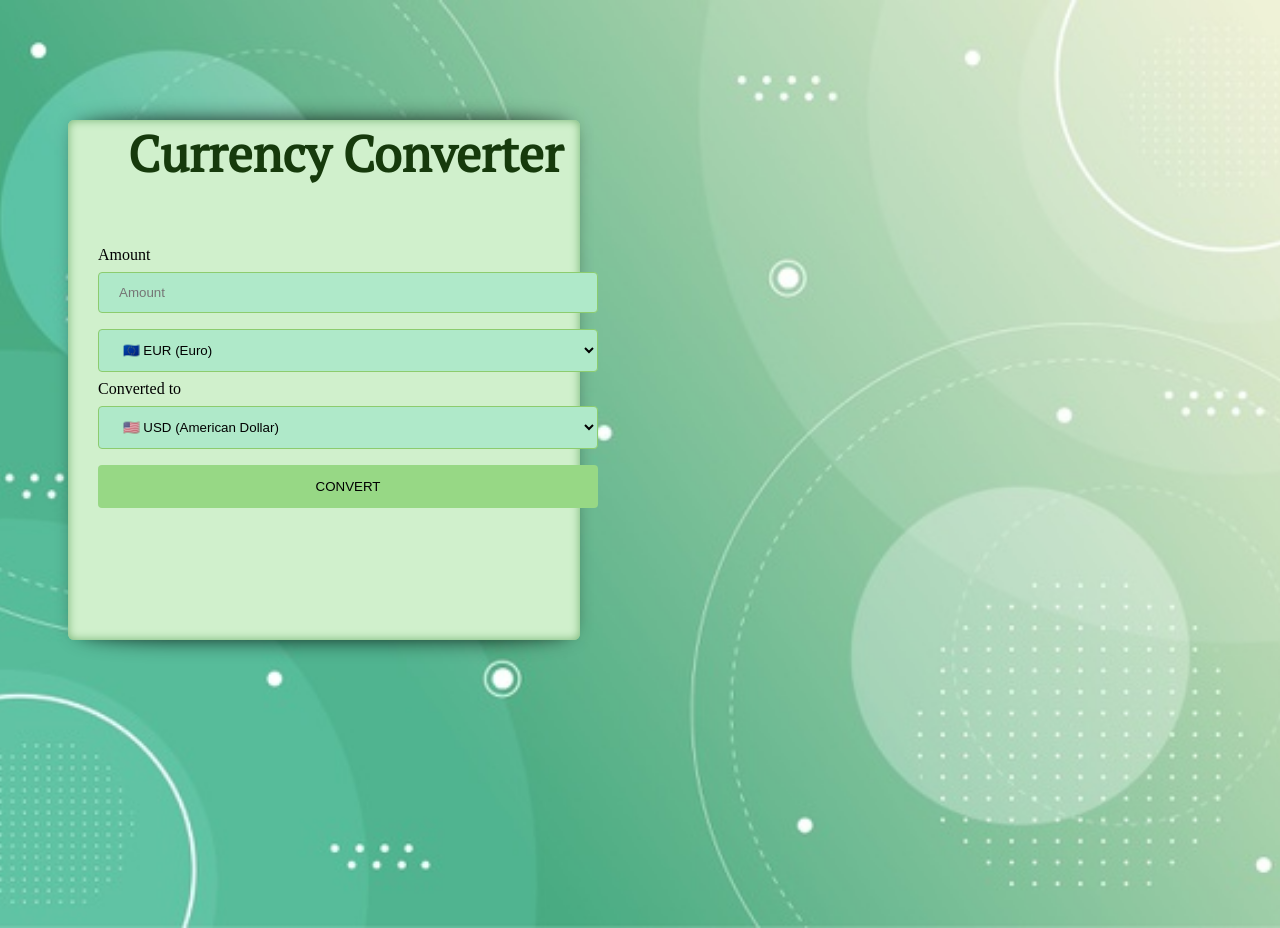
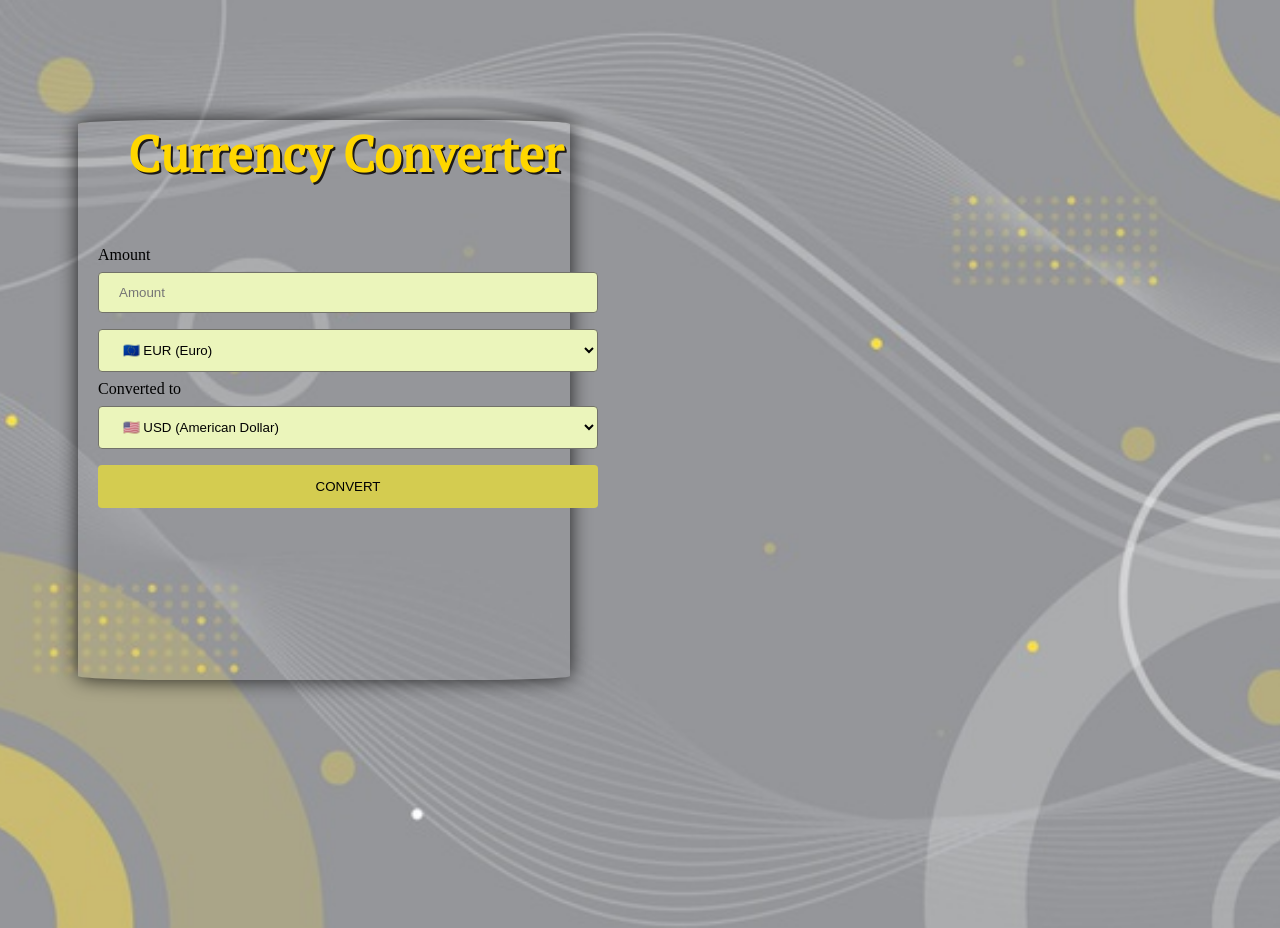
Before and after one commit to 180485/the-dream, a PHP site: page / in a window 1280 px wide. Run offline with PHP 8.4, Linux system fonts and the light colour scheme; data that the repository does not hold is empty.

Commit message:
Change background picture

```diff
--- a/index.php
+++ b/index.php
@@ -28,25 +28,25 @@
 //converter for EURO
   if($cur=="USD"){
     echo "<h2>"."Exhange Rate : "."$" . " " .$amount * 1.26 . " "." </h2>";
-    echo "<p style='color:#398A10;'>" . "1 EUR = 1.26 USD" ."</p>";
+    echo "<p style='color:#FFD700;'>" . "1 EUR = 1.26 USD" ."</p>";
 
 
     }else if ($cur =="AUD" ){
       echo "<h2>"."Exhange Rate : "."$" . " "  .$amount * 1.58 . " " ." </h2>";
-      echo "<p style='color:green;'>" . "1 EUR = 1.58 AUD" ."</p>";
+      echo "<p style='color:#FFD700;'>" . "1 EUR = 1.58 AUD" ."</p>";
 
     }else if($cur == "IDR" ){
       echo "<h2>"."Exhange Rate : " ."Rp". " " .$amount * 17.172 . " ". "IDR" ." </h2>";
-      echo "<p style='color:green;'>" . "1 EUR =  Rp 17.172 IDR " ."</p>";
+      echo "<p style='color:#FFD700;'>" . "1 EUR =  Rp 17.172 IDR " ."</p>";
 
     }else if($cur=="THB"){
        echo "<h2>"."Exhange Rate : " . $amount * 36,82 . " ". "THB" ." </h2>";
-       echo "<p style='color:green;'>" . "1 EUR = 36.82 Thai Baht" ."</p>";
+       echo "<p style='color:#FFD700;'>" . "1 EUR = 36.82 Thai Baht" ."</p>";
 
 
     }else if($cur=="BRL"){
       echo "<h2>"."Exhange Rate : " . $amount * 6,55 . " ". "BRL" ." </h2>";
-      echo "<p style='color:green;'>" . "1 EUR = 6,55 Brazilian Real " ."</p>";
+      echo "<p style='color:#FFD700;'>" . "1 EUR = 6,55 Brazilian Real " ."</p>";
 
     }
 
--- a/style.css
+++ b/style.css
@@ -1,10 +1,11 @@
 body {
     width: 100%;
     height: 100%;
-    background-image: url("bg.jpg");
+    background-image:url("bg1.jpg");
     background-size: cover;
     background-repeat: no-repeat;
     background-position: center;
+
 
 }
 
@@ -17,15 +18,15 @@ input[type=text], select {
   padding: 12px 20px;
   margin: 8px 0;
   display: inline-block;
-  border: 1px solid rgb(140, 204, 110);
+  border: 1px solid rgb(114, 114, 105);
   border-radius: 4px;
   box-sizing: border-box;
-  background-color: rgb(175, 233, 201);
+  background-color: rgb(235, 245, 187);
 }
 
 input[type=submit] {
   width: 100%;
-  background-color: #97d885;
+  background-color: #d4cc50;
   padding: 14px 20px;
   margin: 8px 0;
   border: none;
@@ -34,15 +35,16 @@ input[type=submit] {
 }
 
 input[type=submit]:hover {
-  background-color: #4bbe5e;
+  background-color: #e6f17a;
 }
 
 
 h1{
 
     margin-left:60px;
+    text-shadow: 2px 2px rgb(27, 25, 25);
     font-size: 50px;
-    color: #163a0c;
+    color:#FFD700;
     margin-top: 120px;
     font-family: 'PT Serif', serif;
 
@@ -56,16 +58,14 @@ h1{
 
 .container {
   width: 40%;
-  height: 65%;
-  background-color: rgb(208, 240, 204);
+  height: 70%;
+  background-color: linear-gradient(
+    rgba(140, 228, 162, 0.3),
+    rgba(57, 182, 26, 0.5)
+  ), rgb(97, 189, 85);
   margin-left: 60px;
-  border-radius: 6px;
+  border-radius: 3px;
   position: relative;
-  -moz-box-shadow:    inset 0 0 10px #82c774;
-   -webkit-box-shadow: inset 0 0 10px #4fe467;
-   box-shadow:         inset 0 0 10px #74b372;
-
-
 }
 
 .container:before, .effect7:after
@@ -73,15 +73,15 @@ h1{
 content:"";
 position:absolute;
 z-index:-1;
--webkit-box-shadow:0 0 20px rgba(0,0,0,0.8);
+-webkit-box-shadow:0 0 20px rgba(6, 17, 11, 0.8);
 -moz-box-shadow:0 0 20px rgba(0,0,0,0.8);
 box-shadow:0 0 20px rgba(0,0,0,0.8);
 top:0;
 bottom:0;
 left:10px;
 right:10px;
--moz-border-radius:100px / 10px;
-border-radius:100px / 10px;
+-moz-border-radius:100px / 4px;
+border-radius:100px / 4px;
 }
 .effect7:after
 {
```
Also changed, not shown: ._bg.jpg, ._bg1.jpg (added), bg1.jpg (added).
